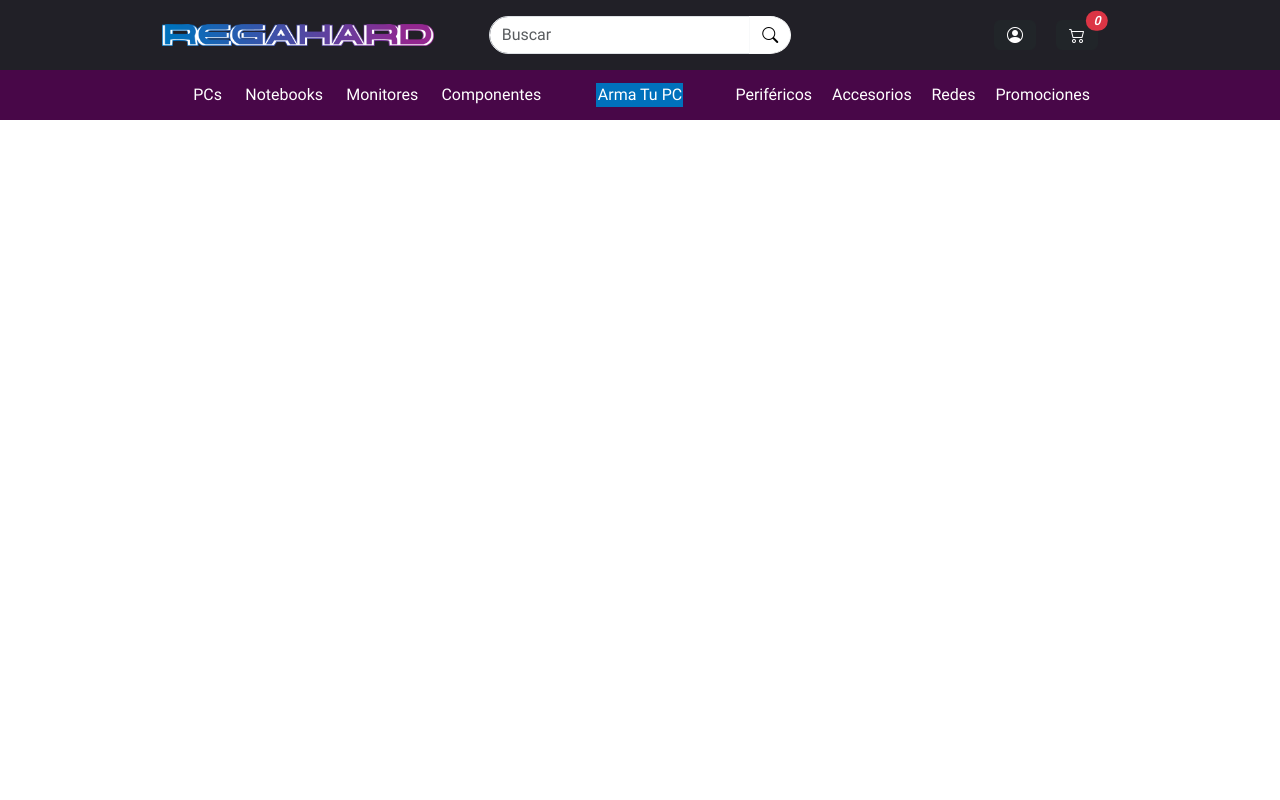
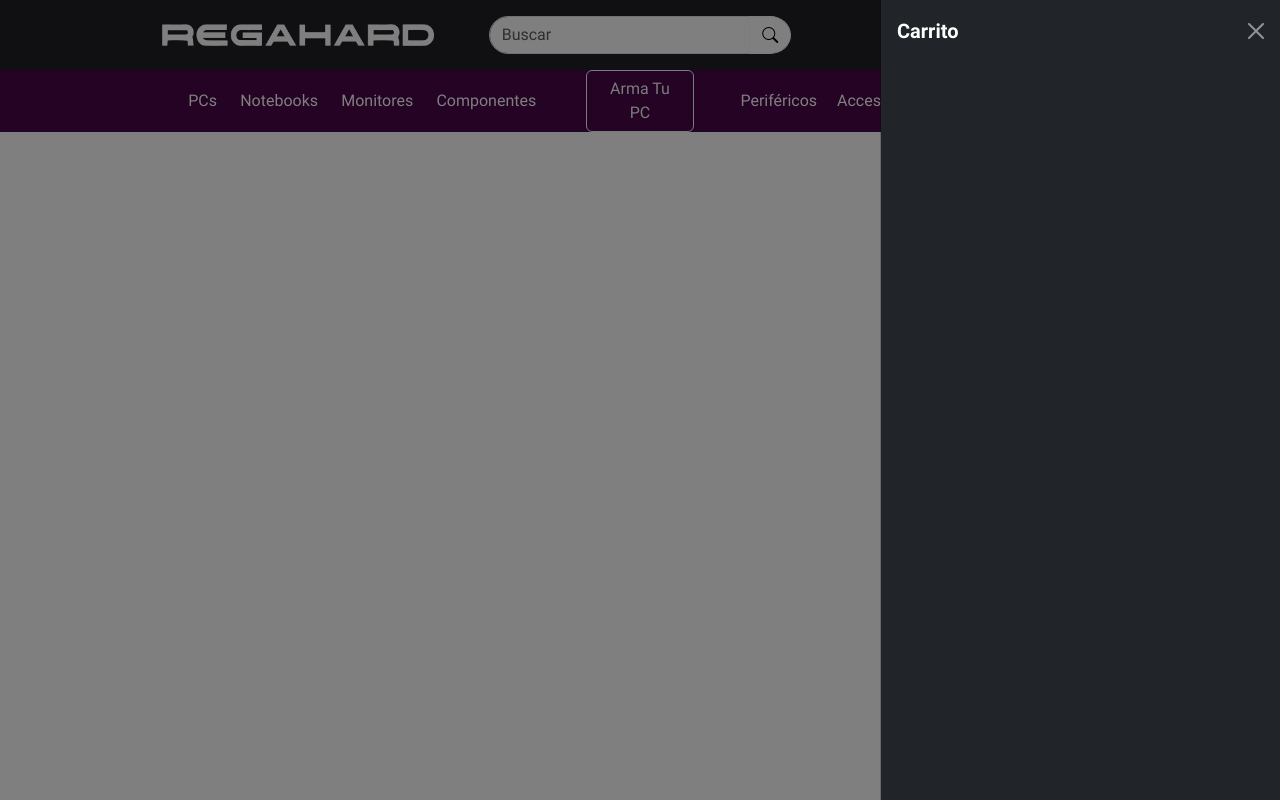
Before and after one commit to GonzaBillia/Regahard-Javascript, a website: page index.html in a window 1280 px wide. Both pictures are taken after a click on the button "Toggle navigation". Drawn offline with nearby package versions, Linux system fonts and the light colour scheme.

Commit message:
creo carrito offcanvas, modifico logo y genero boton en header secundario

```diff
--- a/index.html
+++ b/index.html
@@ -20,7 +20,7 @@
                     <div class="row header-1-row">
                         <div class="col-8 col-xl-4">
                             <div class="logo">
-                                <a href="./index.html"><img src="./media/imagenes/logo/logo-color-2.png" alt="Logo" class= "logo-img"></a>
+                                <a href="./index.html"><img src="./media/imagenes/logo/logo-white.png" alt="Logo" class= "logo-img"></a>
                             </div>
                         </div>
                         <div class="col-8 col-xl-4">
@@ -31,11 +31,20 @@
                         </div>
                         <div class="col-8 col-xl-4 user-cart">
                             <button class="btn btn-dark btn-user"><i class="bi bi-person-circle"></i></button>
-                            <button class="btn btn-dark position-relative btn-cart"><i class="bi bi-cart2"><span class="position-absolute top-0 start-100 translate-middle badge rounded-pill bg-danger">
+                            <button class="btn btn-dark position-relative btn-cart" type="button" data-bs-toggle="offcanvas" data-bs-target="#offcanvasNavbar" aria-controls="offcanvasNavbar" aria-label="Toggle navigation"><i class="bi bi-cart2"><span class="position-absolute top-0 start-100 translate-middle badge rounded-pill bg-danger">
                                 0
                                 <span class="visually-hidden">productos en carrito</span>
                                 </span></i>
                             </button>
+                            <div class="offcanvas offcanvas-end text-bg-dark" tabindex="-1" id="offcanvasNavbar" aria-labelledby="offcanvasNavbarLabel">
+                                <div class="offcanvas-header">
+                                    <h5 class="offcanvas-title" id="offcanvasNavbarLabel">Carrito</h5>
+                                    <button type="button" class="btn-close btn-close-white" data-bs-dismiss="offcanvas" aria-label="Close"></button>
+                                </div>
+                                <div class="offcanvas-body">
+
+                                </div>
+                            </div>
                         </div>
                     </div>
                     <div class="row header-2-row">
@@ -47,10 +56,8 @@
                                 <li class="item-categoria">Componentes</li>
                             </ul>
                         </div>
-                        <div class="col-xl-2 p-0 central">
-                            <ul class="categorias">
-                                <li class="item-categoria">Arma Tu PC</li>
-                            </ul>
+                        <div class="col-xl-2 p-0">
+                            <button class="btn btn-outline-light">Arma Tu PC</button>
                         </div>
                         <div class="col-xl-5">
                             <ul class="categorias">
--- a/scss/layout/header.scss
+++ b/scss/layout/header.scss
@@ -53,11 +53,11 @@ nav{
     background-color: $color-header-secundario;
     padding: 0 150px;
     .col-xl-2{
-        width: 8.66666667%;
+    width: 10.66666667%;
     }
-    .central{
-        height: 100%;
-        background-color: $color-primario;
+    .btn-outline-light:hover{
+        color: $color-header-secundario;
+        border-color: $color-header-secundario;
     }
 
     .categorias{
```
Also changed, not shown: css/app.css, media/imagenes/logo/logo-white.png (added), 1 other file.
